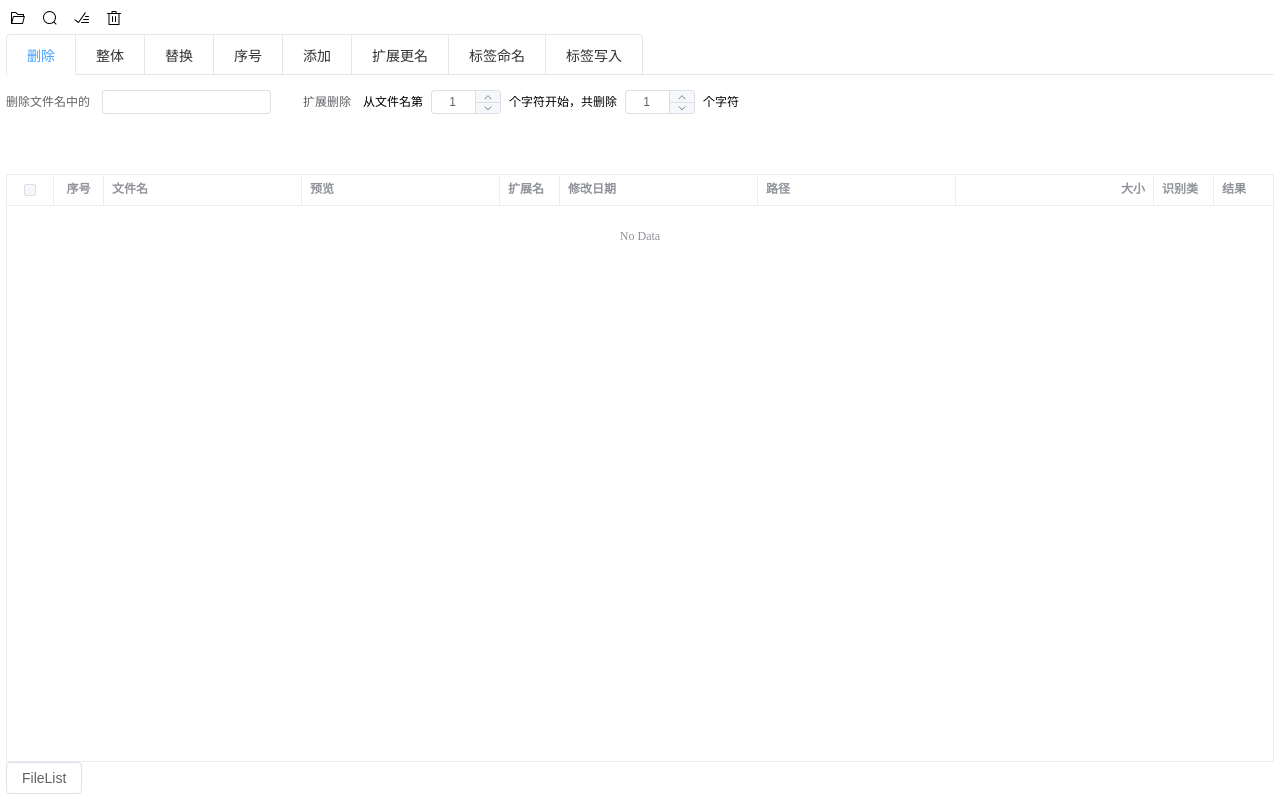
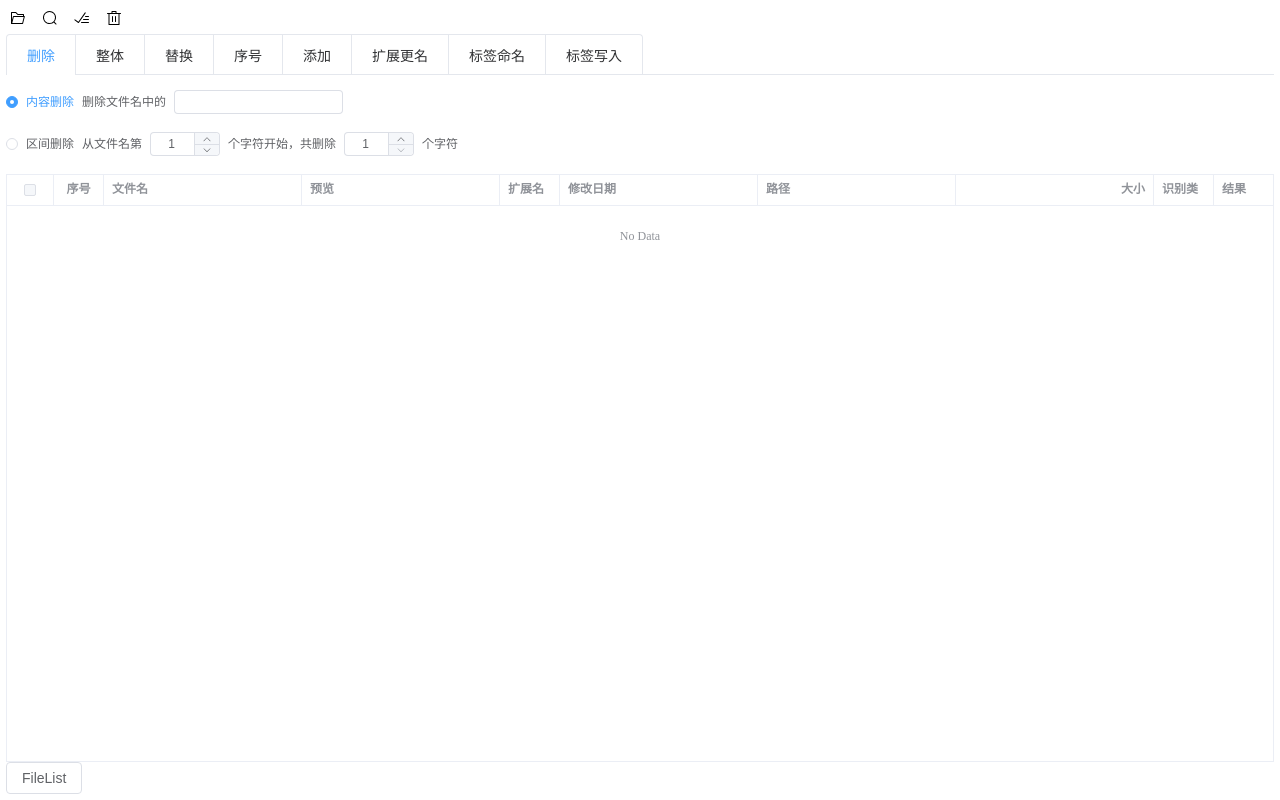
Before and after one commit to hedashuaii/easy-rename, a Vue app: page / in a window 1280 px wide. Built offline with nearby package versions, Linux system fonts and the light colour scheme.

Commit message:
feat: 完成部分“删除”功能

```diff
--- a/src/render/components/ActionBar/Append.vue
+++ b/src/render/components/ActionBar/Append.vue
@@ -92,4 +92,8 @@ watch(
 );
 </script>
 
-<style scoped lang="scss"></style>
+<style scoped lang="scss">
+.easy-rename-action-bars-append {
+  color: #606266;
+}
+</style>
--- a/src/render/components/ActionBar/Delete.vue
+++ b/src/render/components/ActionBar/Delete.vue
@@ -1,38 +1,91 @@
 <template>
 	<div :class="`${classPrefix}`">
 		<el-form inline :form="form" size="small">
-			<el-form-item label="删除文件名中的">
+			<el-form-item>
+				<el-radio-group v-model="form.deleteType">
+					<el-space>
+						<el-radio label="内容删除" />
+						<el-form-item>
+							<el-space>
+								删除文件名中的
 								<el-input v-model="form.deleteString" />
+							</el-space>
 						</el-form-item>
-			<el-form-item label="扩展删除">
+					</el-space>
+					<div></div>
+					<el-space>
+						<el-radio label="区间删除" />
+						<el-form-item>
 							<el-space>
 								从文件名第
-					<el-input-number controls-position="right" v-model="form.startIndex" />
+								<el-input-number :min="-255" :max="255" controls-position="right" v-model="form.startIndex" />
 								个字符开始，共删除
-					<el-input-number controls-position="right" v-model="form.deleteLength" />
+								<el-input-number :min="1" :max="255" controls-position="right" v-model="form.deleteLength" />
 								个字符
 							</el-space>
 						</el-form-item>
+					</el-space>
+				</el-radio-group>
+			</el-form-item>
+
 		</el-form>
 	</div>
 </template>
 
 <script lang="ts" setup>
-import { reactive } from 'vue'
+import { reactive, watch } from 'vue'
 import { ElForm, ElFormItem, ElInput, ElInputNumber, ElSpace } from "element-plus";
+import useFileListStore from '@/render/store/useFileListStore';
 
 const classPrefix = "easy-rename-action-bars-delete";
 
+const filesListStore = useFileListStore()
+
 const form = reactive({
+	deleteType: '内容删除',
 	startIndex: 1,
 	deleteLength: 1,
 	deleteString: '',
 })
 
+watch(form, () => {
+	console.log('form', form)
+	const temp = filesListStore.filesList.map(item => {
+		const previewExtension = item.extension
+		// 去除文件扩展名
+		let previewName = item.name.substring(
+			0,
+			item.name.length - (item.extension?.length ?? 0)
+		);
+
+		if(form.deleteType === '内容删除') {
+			previewName = previewName.replaceAll(form.deleteString, '')
+		} else if(form.deleteType === '区间删除') {
+			// TODO: 未完成
+			// previewName =
+		}
+
+		return {
+			...item,
+			previewName,
+			previewExtension,
+		}
+	})
+}, {deep: true})
+
+
+
 </script>
 
 <style scoped lang="scss">
 .easy-rename-action-bars-delete {
+	color: #606266;
 
+	:deep(.el-radio-group) {
+		display: block;
+		& > .el-space:last-child {
+			margin-top: 18px;
+		}
+	}
 }
 </style>
```
Lines whose indentation alone changed are shown as unchanged.
